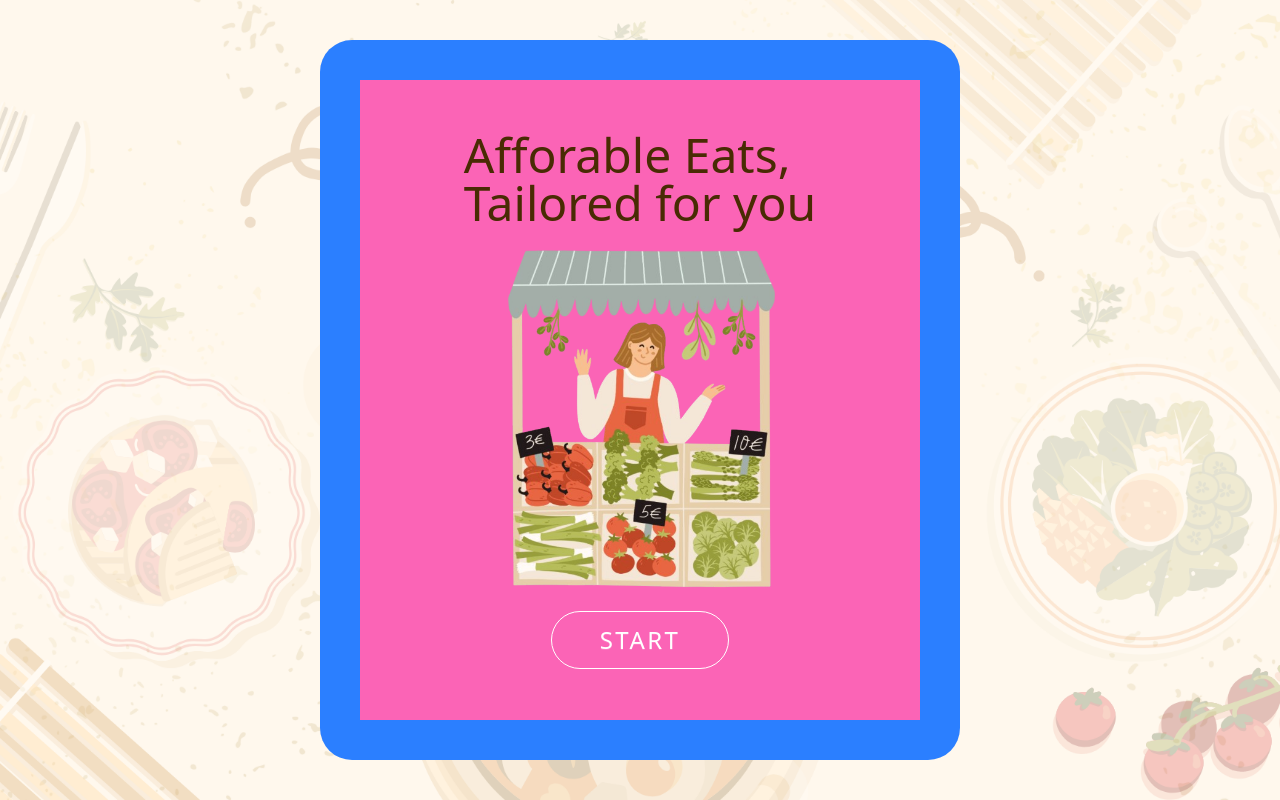
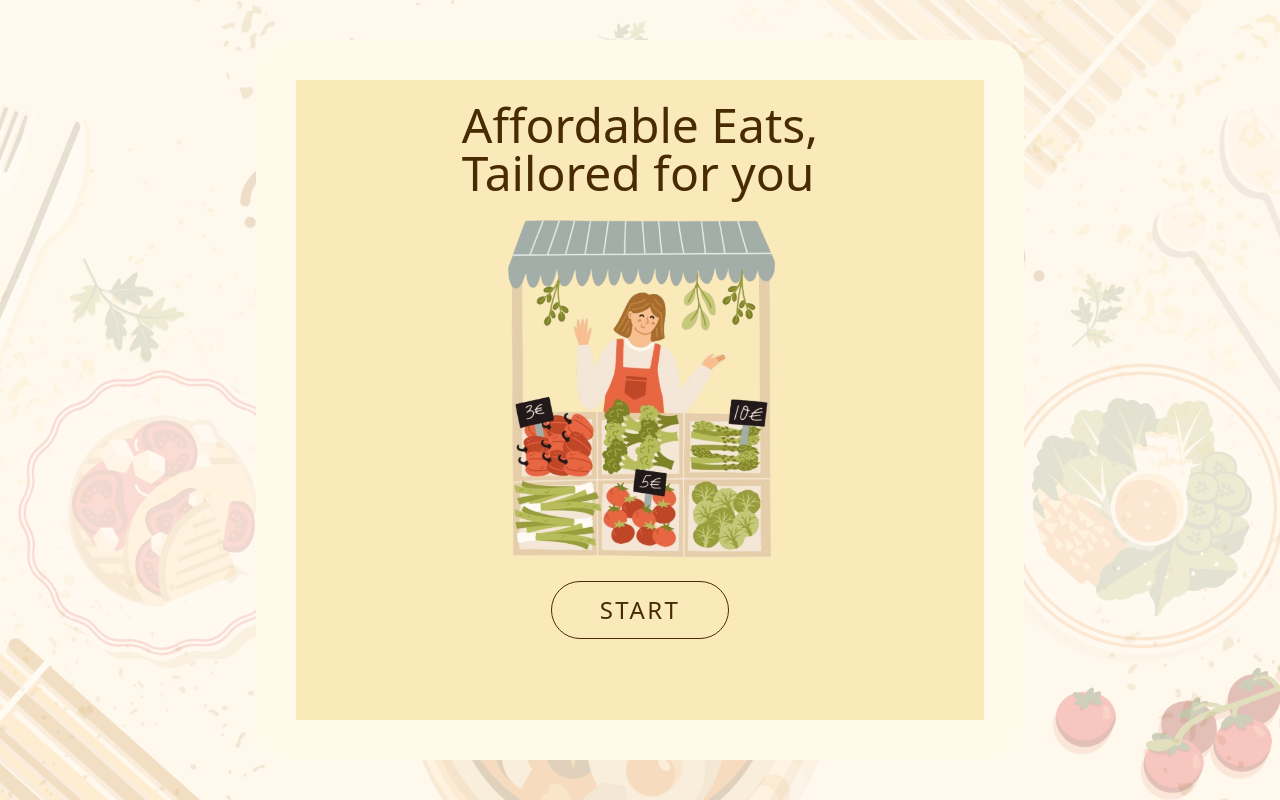
Before and after one commit to Pvtrickt/unihack2025, a React (Vite) app: page / in a window 1280 px wide. Built offline with nearby package versions, Linux system fonts and the light colour scheme.

Commit message:
slide 1-3 style

```diff
--- a/src/components/Card.tsx
+++ b/src/components/Card.tsx
@@ -1,5 +1,6 @@
 import { useState } from "react";
 import page1Img from "/Screenshot_2025-03-15_155156-removebg-preview.png";
+import flag from "/Flags.png";
 
 const Card: React.FC = () => {
   const [selectedValue, setSelectedValue] = useState<string>("");
@@ -75,22 +76,22 @@ const Card: React.FC = () => {
   };
 
   return (
-    <div className="bg-blue-500 flex justify-center h-[90%] w-[50%] items-center flex-col rounded-4xl p-10">
-      <div className="flex h-full w-full bg-amber-300">
+    <div className="bg-amber-50 flex justify-center h-[90%] w-[60%] items-center flex-col rounded-4xl p-10">
+      <div className="flex h-full w-full bg-[#fae9b9]">
         <div className="carousel carousel-center w-full snap-x snap-mandatory overflow-x-hidden scroll-smooth">
           <div
             id="slide1"
             className="carousel-item relative w-full snap-start "
           >
-            <div className="absolute top-1/2 flex -translate-y-1/2 transform justify-center items-center w-full h-full bg-pink-400 flex-col">
+            <div className="absolute top-1/2 flex -translate-y-1/2 transform justify-center items-center w-full h-full bg-[#fae9b9] flex-col">
               <h1 className="text-5xl text-[#492b03]">
-                Afforable Eats,
+                Affordable Eats,
                 <br /> Tailored for you
               </h1>
               <img src={page1Img} className="p-5 h-[60%] w-[]" />
               <a
                 href="#slide2"
-                className="btn btn-outline rounded-4xl text-white h-auto w-auto font-thin"
+                className="btn btn-outline rounded-4xl text-[#492b03] h-auto w-auto font-normal hover:text-white mb-15 hover:bg-[#492b03]"
               >
                 <p className="py-3 px-8 tracking-widest text-2xl">START</p>
               </a>
@@ -100,9 +101,10 @@ const Card: React.FC = () => {
             id="slide2"
             className="carousel-item relative w-full snap-start "
           >
-            <div className="absolute top-1/2 flex -translate-y-1/2 transform justify-center items-center w-full h-full bg-pink-400 flex-col">
-              <h1 className="text-5xl text-[#492b03]">Select your cuisine?</h1>
-              <form>
+            <div className="absolute top-1/2 flex -translate-y-1/2 transform justify-center items-center w-full h-full bg-amber-100 flex-col text-[#492b03]">
+              <h1 className="text-5xl text-[#492b03] mt-10 mb-5">Select your cuisine!</h1>
+              <img src={flag} alt="Flags" className="h-50 w-auto mb-5" />
+              <form className = "mb-20 text-2xl">
                 <select onChange={handleSelectChange} value={selectedValue}>
                   <option value="">Select an option</option>
                   <option value="Italian">Italian</option>
@@ -113,23 +115,24 @@ const Card: React.FC = () => {
               </form>
               <a
                 href="#slide3"
-                className="btn btn-outline rounded-4xl text-white h-auto w-auto font-thin text-2xl"
+                className="btn btn-outline rounded-4xl px-10 py-2 text-[#492b03] font-normal text-2xl hover:text-white mb-15 hover:bg-[#492b03] "
               >
+
                 <p className="py-1 px-3 tracking-widest text-2xl">next</p>
               </a>
             </div>
           </div>
-          <div id="slide3" className="carousel-item relative w-full snap-start">
+          <div id="slide3" className="carousel-item relative w-full snap-start bg-yellow-50">
             <div className="absolute top-1/2 flex -translate-y-1/2 transform justify-center items-center  h-full w-full flex-col gap-y-2">
               <h1 className="text-5xl text-[#492b03]">What's your budget?</h1>
-              <label className="input">
-                <p className="text-2xl text-[#492b03]">$</p>
+              <label className="input mt-20 bg-[#492b03] px-4">
+                <p className="text-2xl text-[#492b03] bg-#fae9b9">$</p>
                 <input
                   type="text"
                   value={budget}
                   onChange={handleBudgetInputChange}
                   placeholder="$00.00"
-                  className="input input-accent input-xl"
+                  className="input input-accent input-xl bg-[#824f03] px-4 py-4 "
                 />
               </label>
               <div className="flex gap-2">
--- a/src/index.css
+++ b/src/index.css
@@ -1,2 +1,2 @@
 @import "tailwindcss";
-@plugin "daisyui";
+@plugin "daisyui"
```
Also changed, not shown: public/Flags.png (added).
